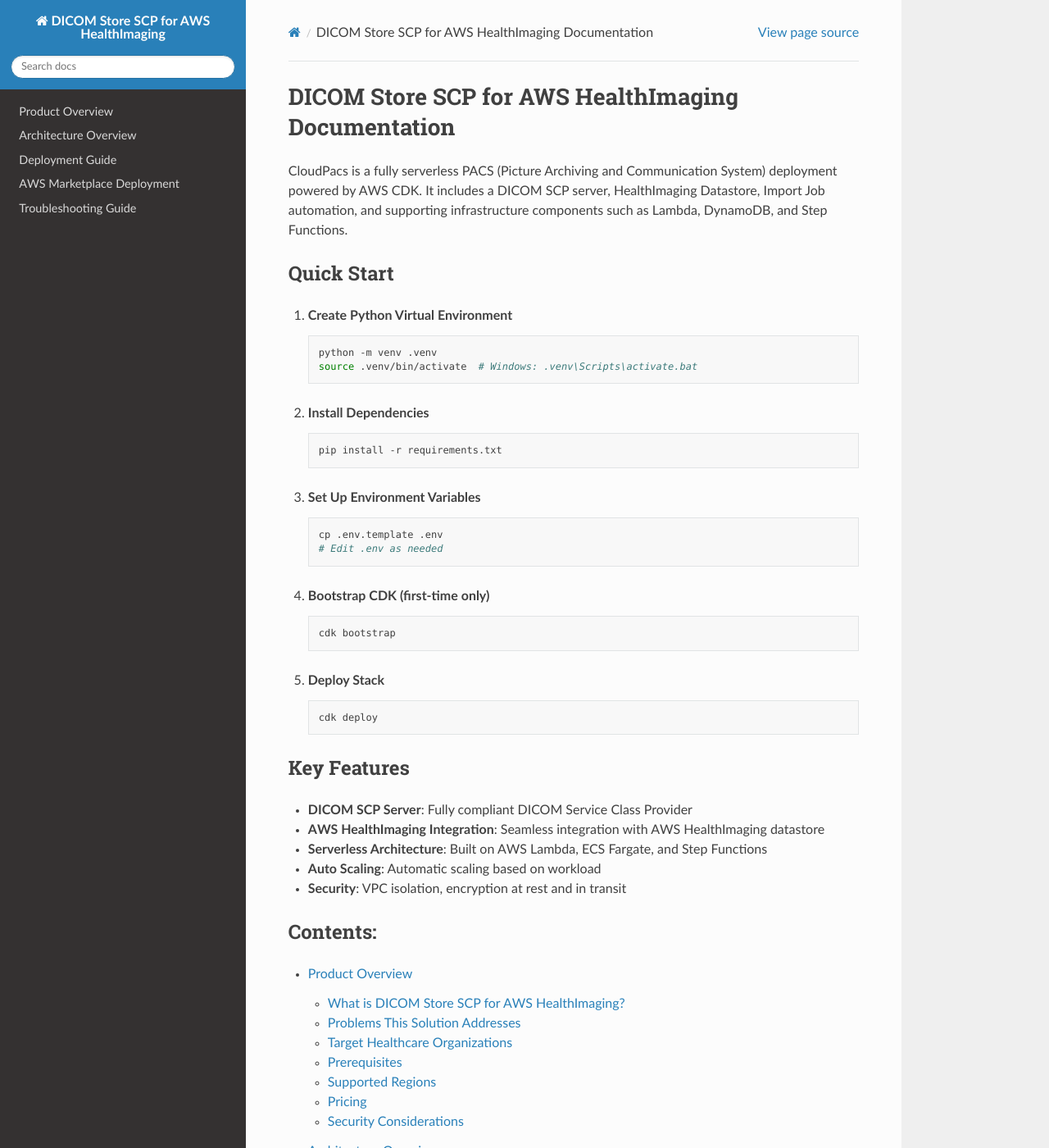
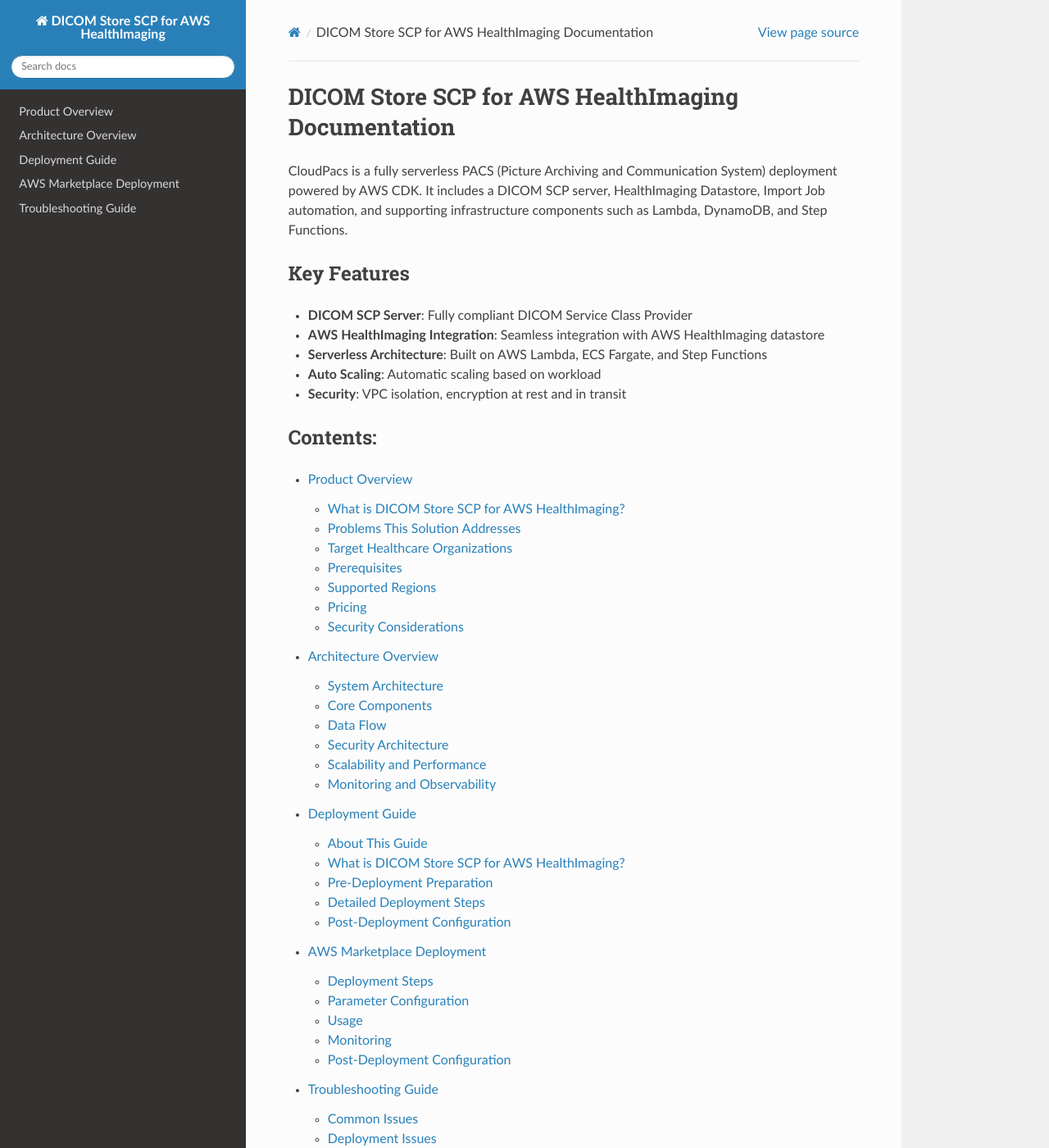
Before and after one commit to mmi-sc/dicom-store-scp-for-ahi, a Sphinx documentation site: the page built from source/index.rst, in a window 1280 px wide and 1400 px high. Shown: the whole window at 82% size. Built offline with Sphinx 7.4.7 and the Read the Docs theme 3.1.0, drawn with Linux system fonts in a browser that asks for light colours.

Commit message:
Remove Quick Start section from index
Remove CDK-specific Quick Start section as this documentation
is intended for AWS Marketplace users who deploy via CloudFormation.

```diff
--- a/source/index.rst
+++ b/source/index.rst
@@ -2,41 +2,6 @@
 ==================================================
 
 CloudPacs is a fully serverless PACS (Picture Archiving and Communication System) deployment powered by AWS CDK. It includes a DICOM SCP server, HealthImaging Datastore, Import Job automation, and supporting infrastructure components such as Lambda, DynamoDB, and Step Functions.
-
-Quick Start
------------
-
-1. **Create Python Virtual Environment**
-
-   .. code-block:: bash
-
-      python -m venv .venv
-      source .venv/bin/activate  # Windows: .venv\Scripts\activate.bat
-
-2. **Install Dependencies**
-
-   .. code-block:: bash
-
-      pip install -r requirements.txt
-
-3. **Set Up Environment Variables**
-
-   .. code-block:: bash
-
-      cp .env.template .env
-      # Edit .env as needed
-
-4. **Bootstrap CDK (first-time only)**
-
-   .. code-block:: bash
-
-      cdk bootstrap
-
-5. **Deploy Stack**
-
-   .. code-block:: bash
-
-      cdk deploy
 
 Key Features
 ------------
```
